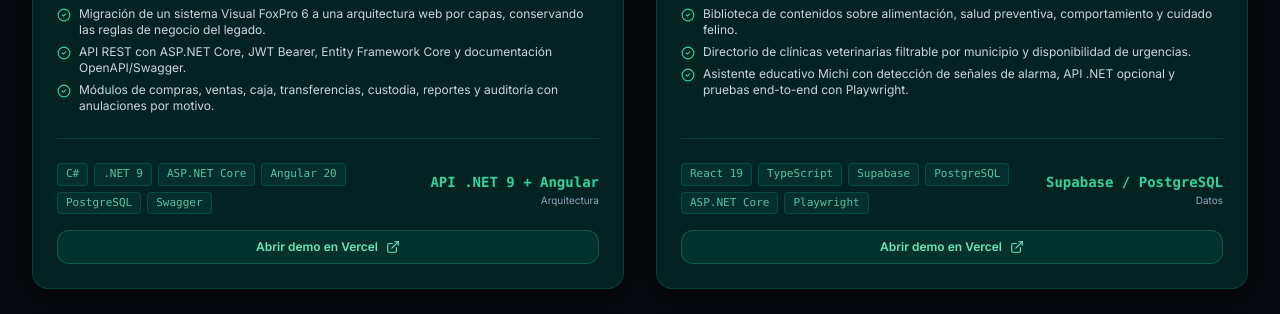
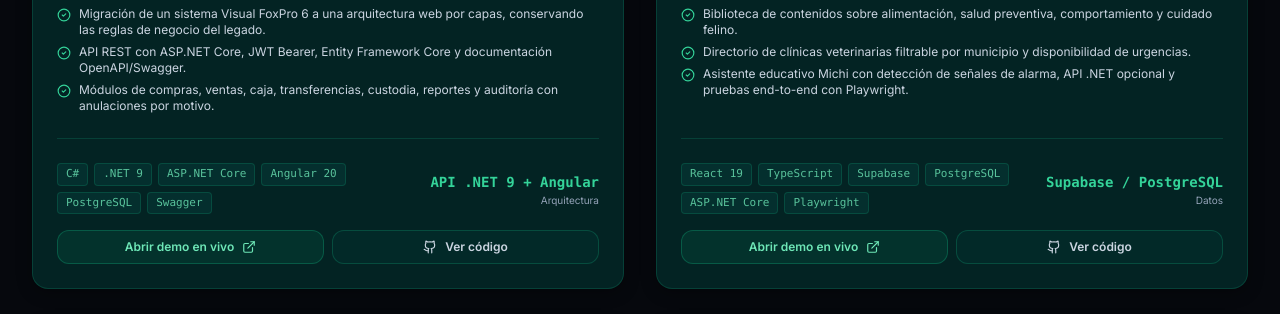
Before and after one commit to Efraingon/Portafolio, a Next.js app: page / in a window 1280 px wide. Shown: the part 3720-4034 px from the top of the page. Built offline with nearby package versions, Linux system fonts and the light colour scheme.

Commit message:
Mostrar enlaces de demo y repositorio en las tarjetas de proyecto

```diff
--- a/src/components/projects/ProjectsClientFilter.tsx
+++ b/src/components/projects/ProjectsClientFilter.tsx
@@ -7,7 +7,7 @@ import { ProjectCategory } from "@/types/project";
 import { Card } from "@/components/ui/Card";
 import { Badge } from "@/components/ui/Badge";
 import { ScrollReveal } from "@/components/ui/ScrollReveal";
-import { CheckCircle2, RefreshCw, ExternalLink } from "lucide-react";
+import { CheckCircle2, RefreshCw, ExternalLink, Github } from "lucide-react";
 import Image from "next/image";
 
 const CATEGORIES: ProjectCategory[] = [
@@ -158,6 +158,8 @@ export function ProjectsClientFilter() {
                     </div>
                   </div>
 
+                  {(project.liveUrl || project.repoUrl) && (
+                    <div className="grid grid-cols-1 sm:grid-cols-2 gap-2">
                       {project.liveUrl && (
                         <a
                           href={project.liveUrl}
@@ -165,9 +167,26 @@ export function ProjectsClientFilter() {
                           rel="noopener noreferrer"
                           className="w-full flex items-center justify-center gap-2 py-2 px-4 rounded-xl text-xs font-semibold bg-emerald-500/10 hover:bg-emerald-500/20 text-emerald-300 border border-emerald-500/30 hover:border-emerald-500/60 transition-all group/btn"
                         >
-                      <span>{project.liveUrl.includes("github.com") ? "Ver repositorio en GitHub" : "Abrir demo en Vercel"}</span>
+                          <span>
+                            {project.liveUrl.includes("github.com")
+                              ? "Ver repositorio en GitHub"
+                              : "Abrir demo en vivo"}
+                          </span>
                           <ExternalLink className="w-3.5 h-3.5 group-hover/btn:translate-x-0.5 group-hover/btn:-translate-y-0.5 transition-transform" />
                         </a>
+                      )}
+                      {project.repoUrl && (
+                        <a
+                          href={project.repoUrl}
+                          target="_blank"
+                          rel="noopener noreferrer"
+                          className="w-full flex items-center justify-center gap-2 py-2 px-4 rounded-xl text-xs font-semibold bg-petroleum-950/60 hover:bg-petroleum-900 text-slate-300 border border-brand-500/25 hover:border-brand-400/50 transition-all group/btn"
+                        >
+                          <Github className="w-3.5 h-3.5" />
+                          <span>Ver código</span>
+                        </a>
+                      )}
+                    </div>
                   )}
                 </div>
               </Card>
```
Lines whose indentation alone changed are shown as unchanged.
